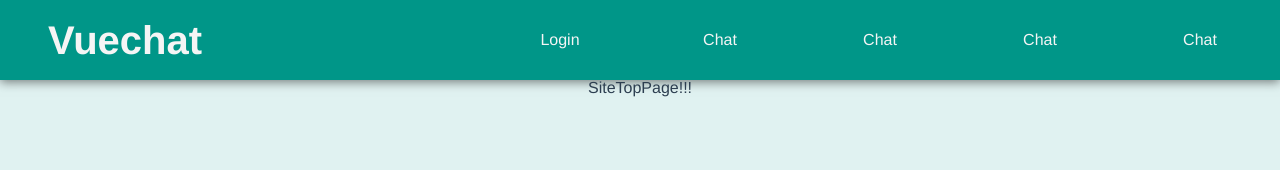
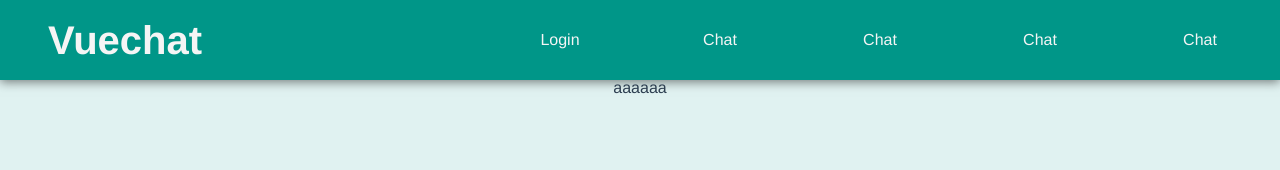
Before and after one commit to mayomayo25/vue-chat, a Vue app: page /#/ in a window 1280 px wide. Shown: the top 170 px of the page. Built offline with nearby package versions, Linux system fonts and the light colour scheme.

Commit message:
SiteTopSignboard.vue 作成

```diff
--- a/src/components/SiteTopPage.vue
+++ b/src/components/SiteTopPage.vue
@@ -1,9 +1,17 @@
 <template>
-<p>SiteTopPage!!!</p>
+<div>
+  <site-top-signboard></site-top-signboard>
+</div>
 </template>
 
 <script>
+import SiteTopSignboard from '../components/SiteTopSignboard'
+
 export default {
+  name: 'siteTopPage',
+  components: {
+    'SiteTopSignboard': SiteTopSignboard
+  }
 }
 </script>
 
--- /dev/null
+++ b/src/components/SiteTopSignboard.vue
@@ -0,0 +1,14 @@
+<template>
+  <div class="">
+    <p>aaaaaa</p>
+  </div>
+</template>
+
+<script>
+export default {
+  name: 'siteTopSignboard'
+}
+</script>
+
+<style lang="stylus">
+</style>
```
